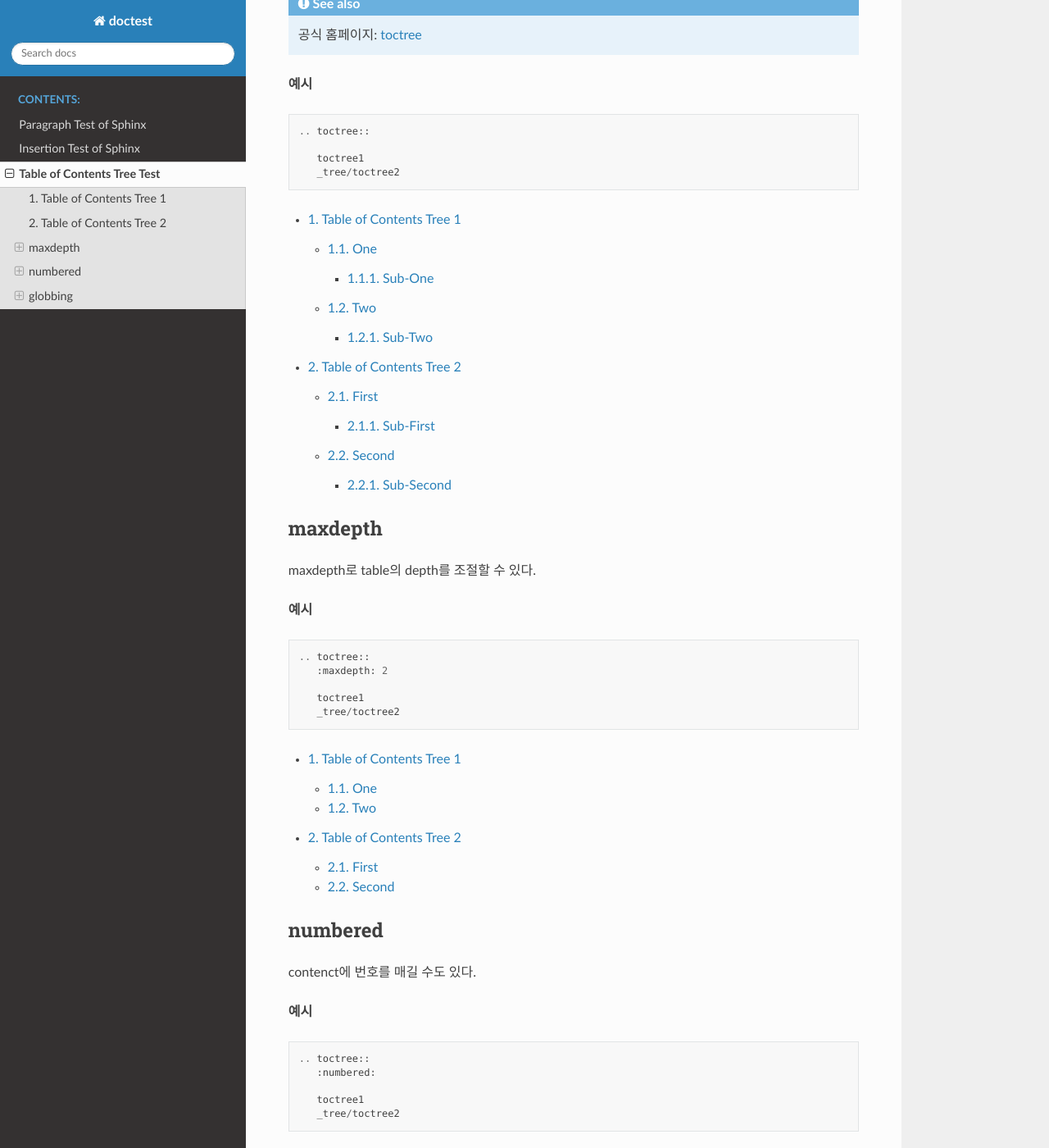
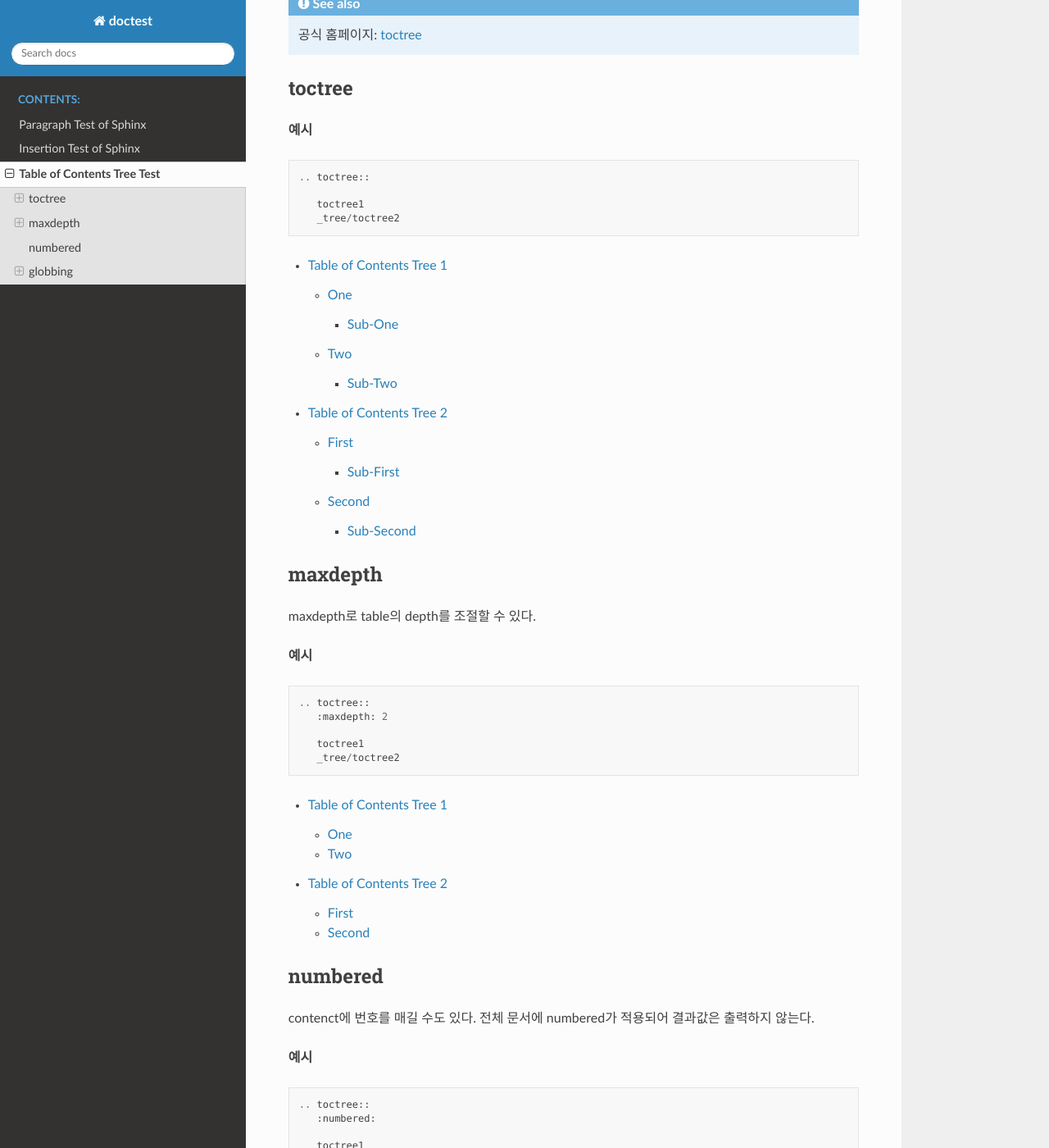
Before and after one commit to sjuuun/DocsTest, a Sphinx documentation site: the page built from docs/source/toctree_test.rst, in a window 1280 px wide and 1400 px high, scrolled down 218 px. Shown: the whole window at 82% size. Built offline with Sphinx 7.4.7 and the Read the Docs theme 2.0.0, drawn with Linux system fonts in a browser that asks for light colours; some of the changed text lies outside the part shown.

Commit message:
remove numbered, edit index

```diff
--- a/docs/source/index.rst
+++ b/docs/source/index.rst
@@ -11,15 +11,11 @@ Sphinx guide documentation!
 | `DocTest <https://github.com/sjuuun/DocsTest>`_
 
 .. toctree::
-   :maxdepth: 3
+   :maxdepth: 2
    :caption: Contents:
 
    paragraph_test
    insert_test
-
-.. toctree::
-   :maxdepth: 1
-
    toctree_test
 
 
--- a/docs/source/toctree_test.rst
+++ b/docs/source/toctree_test.rst
@@ -7,6 +7,8 @@ Sphinx에서는 table of contents를 이용해서 문서 사이의 관계를 정
 
    공식 홈페이지: `toctree <https://www.sphinx-doc.org/en/master/usage/restructuredtext/directives.html>`_
 
+toctree
+-------
 
 **예시** ::
 
@@ -44,7 +46,7 @@ maxdepth로 table의 depth를 조절할 수 있다.
 numbered
 --------
 
-contenct에  번호를 매길 수도 있다.
+contenct에  번호를 매길 수도 있다. 전체 문서에 numbered가 적용되어 결과값은 출력하지 않는다.
 
 **예시** ::
 
@@ -53,12 +55,6 @@ contenct에  번호를 매길 수도 있다.
 
       toctree1
       _tree/toctree2
-
-.. toctree::
-   :numbered:
-
-   toctree1
-   _tree/toctree2
 
 
 globbing
```
